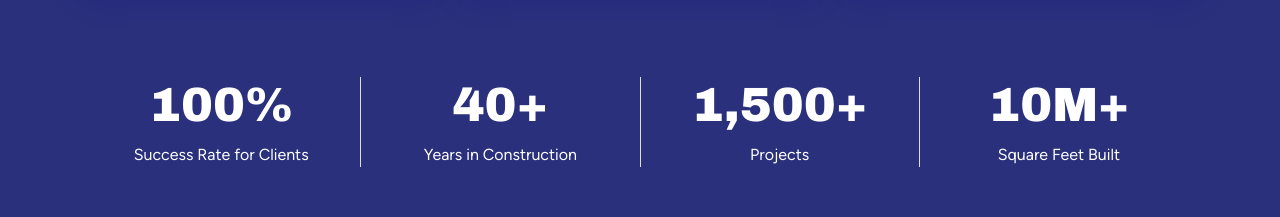
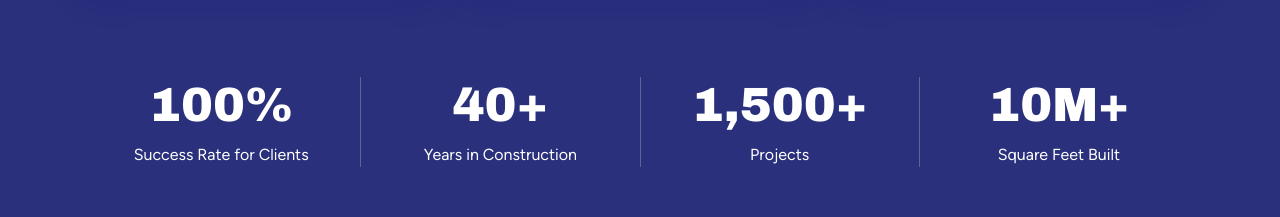
Before and after one commit to Developer-Zahid/Z-Solutions-Website, a plain HTML site: page index.html in a window 1280 px wide. Shown: the part 2024-2241 px from the top of the page. Drawn offline with nearby package versions, Linux system fonts and the light colour scheme.

Commit message:
Fixed statistics section border color

```diff
--- a/assets/scss/pages/_home.scss
+++ b/assets/scss/pages/_home.scss
@@ -79,7 +79,7 @@
     &__grid {
         display: grid;
         gap: 1px;
-        background-color: #dedede;
+        background-color: #5F6599;
 
         @include min-sm {
             grid-template-columns: 1fr 1fr;
```
Also changed, not shown: assets/css/style.css, assets/css/style.min.css.
